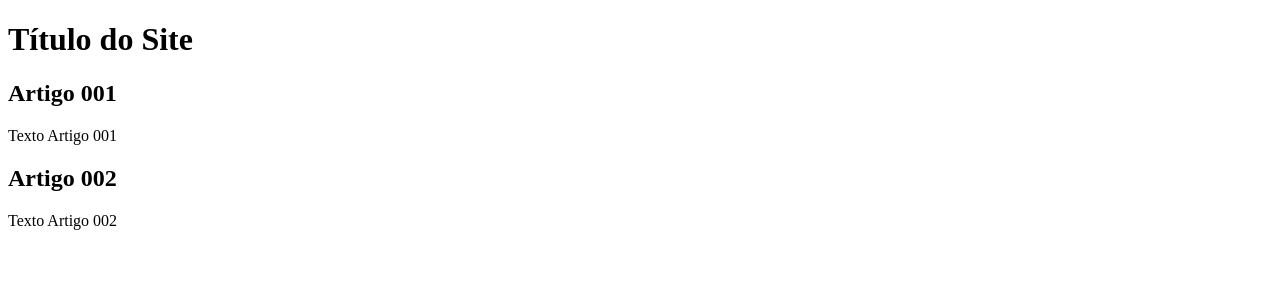
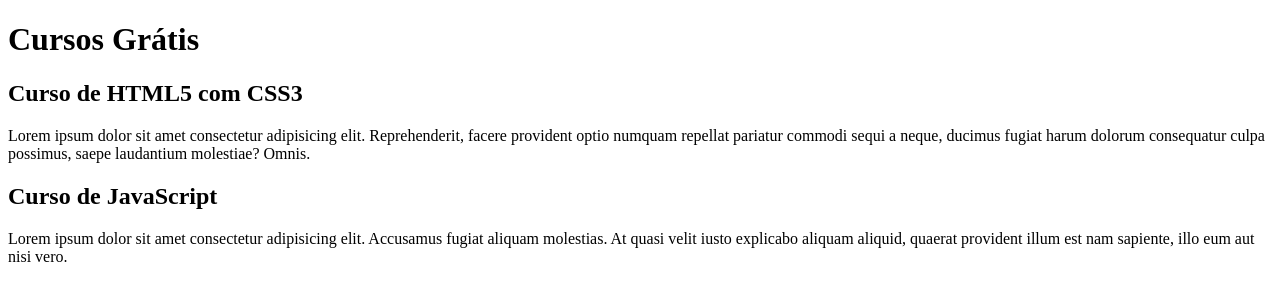
Before and after one commit to andersonmeurer/projeto-site, a plain HTML site: page index.html in a window 1280 px wide. Drawn offline with Linux system fonts and the light colour scheme.

Commit message:
Comecei a escrever o conteúdo

```diff
--- a/index.html
+++ b/index.html
@@ -9,17 +9,15 @@
 <body>
     <main>
         <head>
-            <h1>
-                Título do Site
-            </h1>
+            <h1>Cursos Grátis</h1>
         </head>
         <article>
-            <h2>Artigo 001</h2>
-            <p>Texto Artigo 001</p>
+            <h2>Curso de HTML5 com CSS3</h2>
+            <p>Lorem ipsum dolor sit amet consectetur adipisicing elit. Reprehenderit, facere provident optio numquam repellat pariatur commodi sequi a neque, ducimus fugiat harum dolorum consequatur culpa possimus, saepe laudantium molestiae? Omnis.</p>
         </article>
         <article>
-            <h2>Artigo 002</h2>
-            <p>Texto Artigo 002</p>
+            <h2>Curso de JavaScript</h2>
+            <p>Lorem ipsum dolor sit amet consectetur adipisicing elit. Accusamus fugiat aliquam molestias. At quasi velit iusto explicabo aliquam aliquid, quaerat provident illum est nam sapiente, illo eum aut nisi vero.</p>
         </article>
     </main>
 </body>
```
